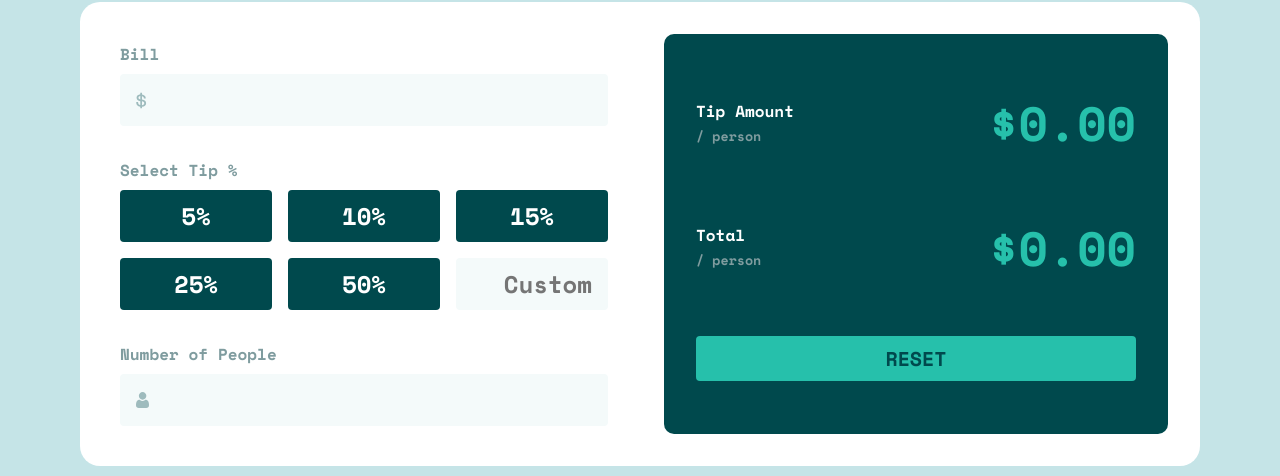
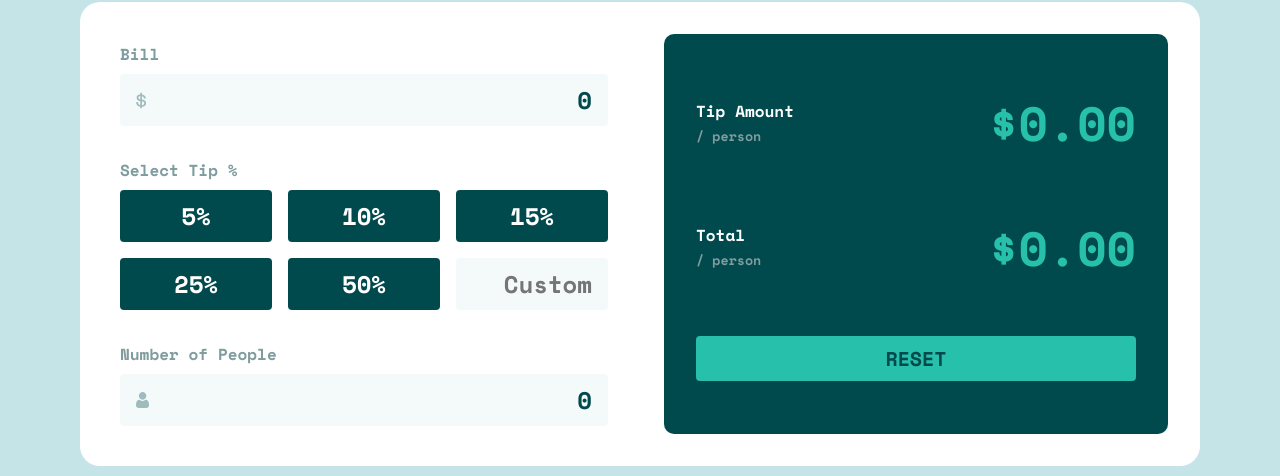
Before and after one commit to MichaelRendall/tip-calculator, a React (Create React App) app: page / in a window 1280 px wide. Shown: the part 148-624 px from the top of the page. Built offline with nearby package versions, Linux system fonts and the light colour scheme.

Commit message:
minor tweaks

```diff
--- a/src/App.tsx
+++ b/src/App.tsx
@@ -26,6 +26,12 @@ const App: React.FC = () => {
     tipCtx.setPeople!(value);
   };
 
+  const onResetHandler = () => {
+    tipCtx.setBill!(0);
+    tipCtx.setTipPercent!(0);
+    tipCtx.setPeople!(0);
+  };
+
   return (
     <div className="App">
       <img className="logo" src={logo} alt="SPLITTER Logo" />
@@ -36,6 +42,7 @@ const App: React.FC = () => {
             label="Bill"
             icon="dollar"
             name="bill"
+            value={tipCtx.bill!}
             change={onChangeBillHandler}
           />
           <TipAmounts change={onChangeTipAmountsHandler} />
@@ -44,13 +51,14 @@ const App: React.FC = () => {
             label="Number of People"
             icon="person"
             name="people"
+            value={tipCtx.people!}
             change={onChangePeopleHandler}
           />
         </Wrapper>
         <Wrapper class="wrapper__inner_right">
           <Total text="Tip Amount" figure={+tip} />
           <Total text="Total" figure={+total} />
-          <Button text="RESET" class="main" clicked={() => {}} />
+          <Button text="RESET" class="main" clicked={onResetHandler} />
         </Wrapper>
       </Wrapper>
     </div>
--- a/src/components/Input.tsx
+++ b/src/components/Input.tsx
@@ -5,6 +5,7 @@ import personIcon from "../assets/icon-person.svg";
 
 interface InputProps {
   type: string;
+  value?: number;
   name: string;
   label?: string;
   icon?: string;
@@ -20,6 +21,8 @@ const Input: React.FC<InputProps> = (props) => {
         type={props.type}
         name={props.name}
         placeholder={props.placeholder}
+        onChange={(e) => props.change(+e.target.value)}
+        value={props.value}
       />
     );
   }
@@ -39,6 +42,7 @@ const Input: React.FC<InputProps> = (props) => {
           name={props.name}
           placeholder={props.placeholder}
           onChange={(e) => props.change(+e.target.value)}
+          value={props.value}
         />
       </span>
     </span>
--- a/src/components/TipAmounts.tsx
+++ b/src/components/TipAmounts.tsx
@@ -1,13 +1,16 @@
-import React from "react";
+import React, { useContext } from "react";
 import Button from "./Button";
 import Input from "./Input";
 import classes from "./TipAmounts.module.scss";
+import TipContext from "../context/tip-context";
 
 interface TipAmountsProps {
   change: (value: number) => void;
 }
 
 const TipAmounts: React.FC<TipAmountsProps> = (props) => {
+  const tipCtx = useContext(TipContext);
+
   const TIP_AMOUNTS = [
     { id: "ta1", text: "5", type: "button" },
     { id: "ta2", text: "10", type: "button" },
@@ -16,17 +19,23 @@ const TipAmounts: React.FC<TipAmountsProps> = (props) => {
     { id: "ta5", text: "50", type: "button" },
     { id: "ta6", text: "Custom", type: "input" },
   ];
+
   return (
     <div>
       <p>Select Tip %</p>
       <div className={classes.TipContainer}>
         {TIP_AMOUNTS.map((Tip) => {
           if (Tip.type === "button") {
+            let btnClass;
+            if (+Tip.text === tipCtx.tipPercent) {
+              btnClass = "active";
+            }
             return (
               <Button
                 key={Tip.id}
                 text={`${Tip.text}%`}
                 clicked={() => props.change(+Tip.text)}
+                class={btnClass}
               />
             );
           }
```
